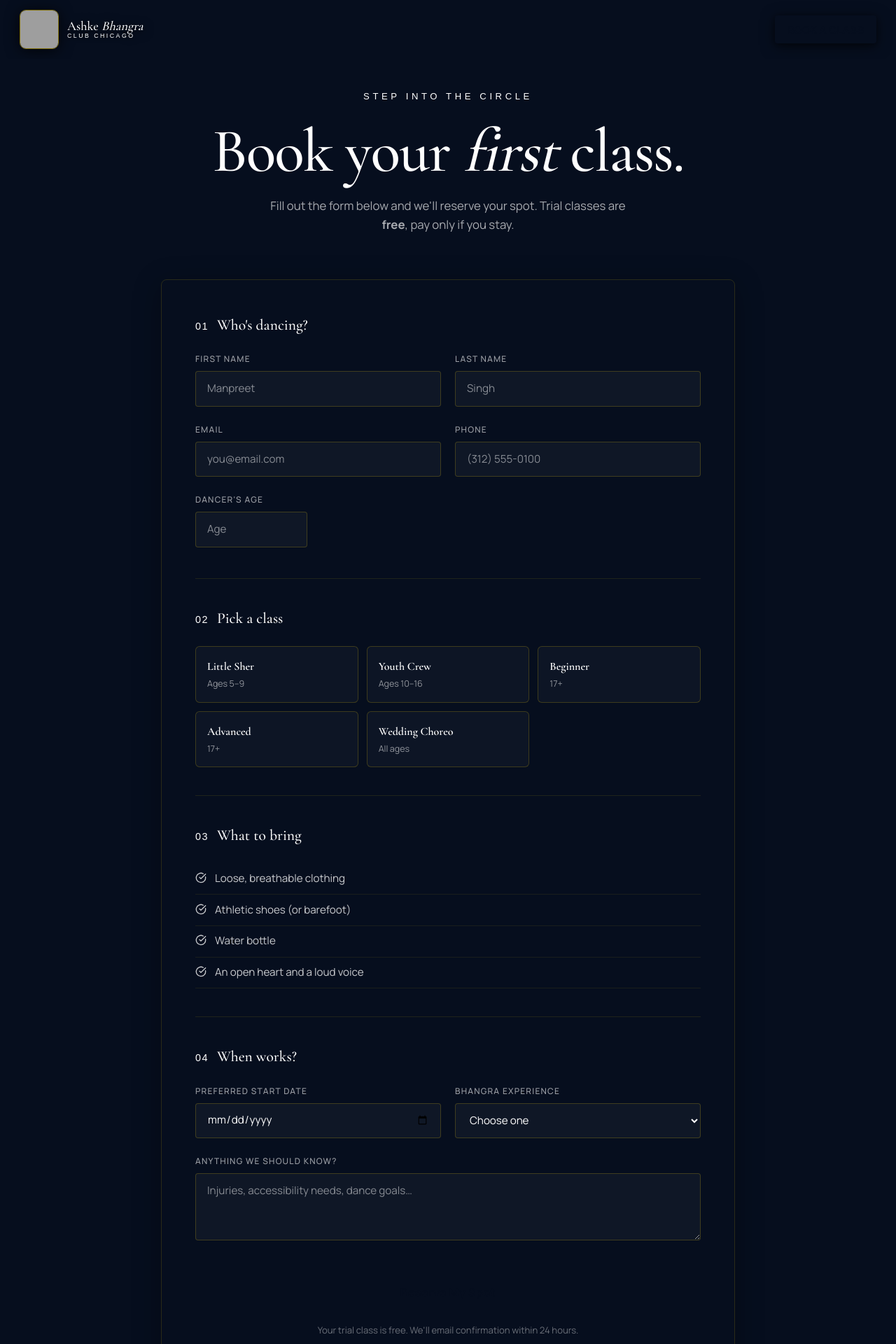
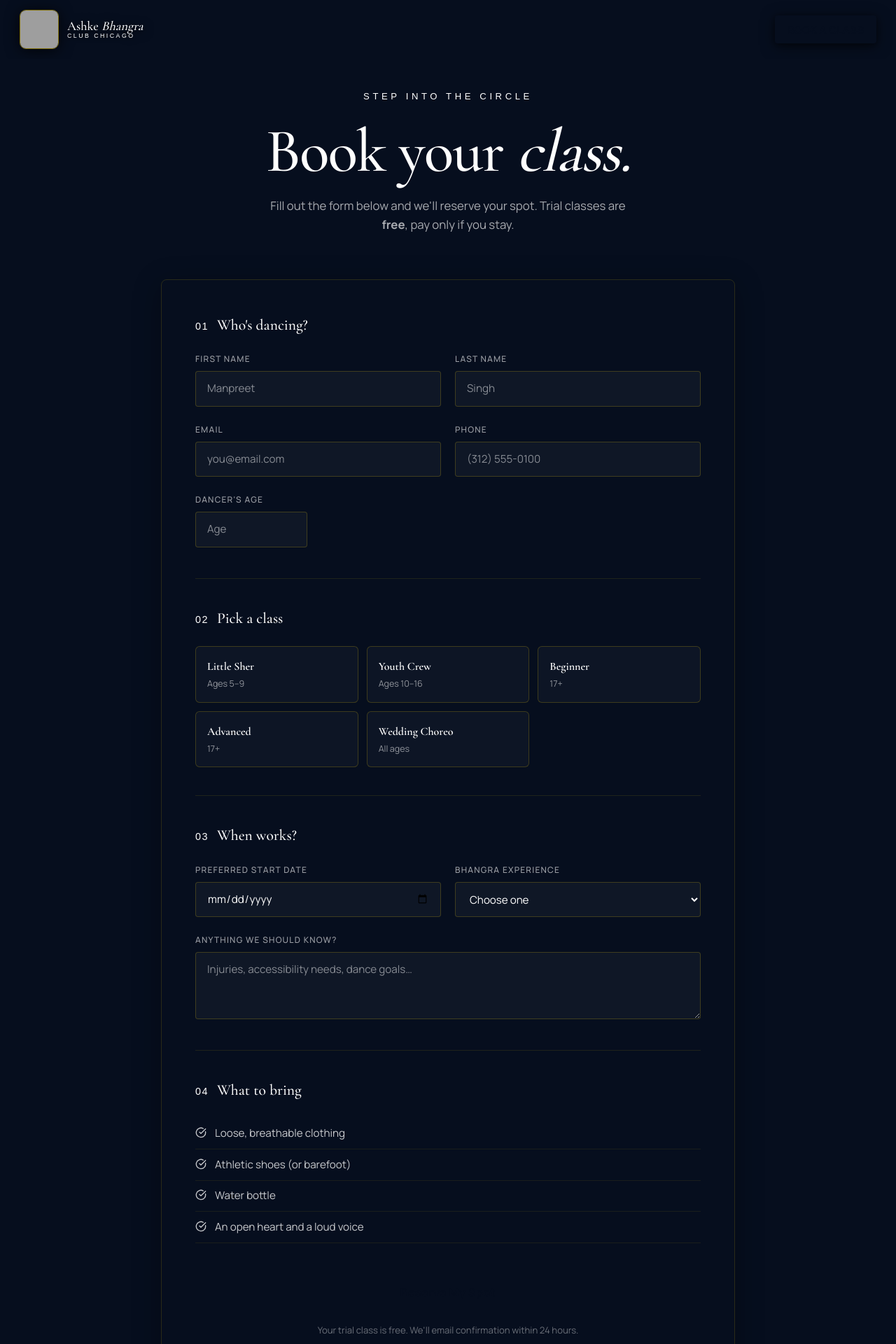
Before and after one commit to rikhinagra/bhangra-web, a Next.js app: page /book in a window 1280 px wide. Shown: the top 1920 px of the page at 70% size. Built offline with nearby package versions, Linux system fonts and the light colour scheme; grey boxes are pictures that could not be loaded; a web font is replaced by a local one.

Commit message:
Book page: remove 'first' from heading, swap steps 03 and 04

```diff
--- a/app/book/page.tsx
+++ b/app/book/page.tsx
@@ -64,7 +64,7 @@ export default function BookPage() {
             Step into the circle
           </p>
           <h1 style={{ fontFamily:"var(--font-serif)", fontWeight:500, fontSize:"clamp(2.5rem,7vw,5.5rem)", lineHeight:1, letterSpacing:"-0.02em", color:"#fff", marginBottom:"1.25rem" }}>
-            Book your <em style={{ fontStyle:"italic", color:"var(--color-gold)" }}>first</em> class.
+            Book your <em style={{ fontStyle:"italic", color:"var(--color-gold)" }}>class.</em>
           </h1>
           <p style={{ fontSize:"1.05rem", color:"rgba(255,255,255,0.65)", maxWidth:"520px", margin:"0 auto", lineHeight:1.65 }}>
             Fill out the form below and we&apos;ll reserve your spot.
@@ -116,20 +116,8 @@ export default function BookPage() {
               </div>
             </FormStep>
 
-            {/* Step 03 — What to bring */}
-            <FormStep num="03" title="What to bring">
-              <ul style={{ listStyle:"none", padding:0 }}>
-                {whatToBring.map(item => (
-                  <li key={item} style={{ display:"flex", alignItems:"flex-start", gap:"0.75rem", padding:"0.65rem 0", borderBottom:"1px solid rgba(255,215,0,0.08)", fontSize:"0.95rem", color:"rgba(255,255,255,0.78)" }}>
-                    <CheckCircle size={16} style={{ color:"var(--color-gold)", marginTop:"2px", flexShrink:0 }}/>
-                    {item}
-                  </li>
-                ))}
-              </ul>
-            </FormStep>
-
-            {/* Step 04 — When works? */}
-            <FormStep num="04" title="When works?" last>
+            {/* Step 03 — When works? */}
+            <FormStep num="03" title="When works?">
               <div style={{ display:"grid", gridTemplateColumns:"var(--g-form-row)", gap:"1.25rem", marginBottom:"1.25rem" }}>
                 <Field label="Preferred start date" error={errors.preferredDate?.message}><input {...register("preferredDate")} type="date" style={inp}/></Field>
                 <Field label="Bhangra experience"   error={errors.experience?.message}>
@@ -145,6 +133,18 @@ export default function BookPage() {
               <Field label="Anything we should know?">
                 <textarea {...register("notes")} rows={3} placeholder="Injuries, accessibility needs, dance goals…" style={{ ...inp, resize:"vertical" }}/>
               </Field>
+            </FormStep>
+
+            {/* Step 04 — What to bring */}
+            <FormStep num="04" title="What to bring" last>
+              <ul style={{ listStyle:"none", padding:0 }}>
+                {whatToBring.map(item => (
+                  <li key={item} style={{ display:"flex", alignItems:"flex-start", gap:"0.75rem", padding:"0.65rem 0", borderBottom:"1px solid rgba(255,215,0,0.08)", fontSize:"0.95rem", color:"rgba(255,255,255,0.78)" }}>
+                    <CheckCircle size={16} style={{ color:"var(--color-gold)", marginTop:"2px", flexShrink:0 }}/>
+                    {item}
+                  </li>
+                ))}
+              </ul>
             </FormStep>
 
             <button type="submit" disabled={isSubmitting} style={{
```
